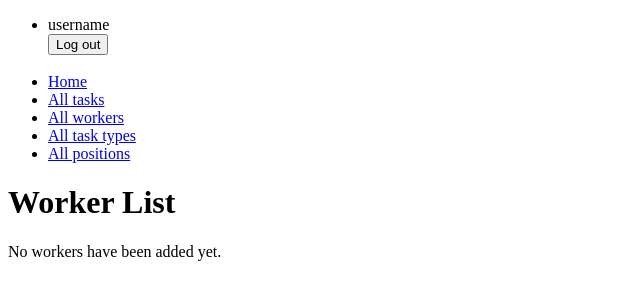
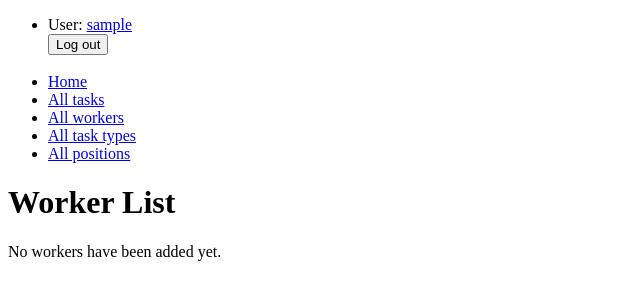
Before and after one commit to MarekBiela/IT-company-task-manager, a Django app: page /workers/ in a window 1280 px wide. Shown: the top 300 px of the page, without its empty margins (0-640 px from the left). Run offline with Django 5.2, Linux system fonts and the light colour scheme; the visitor is signed in with stand-in values (Sample User, id 1); data that the repository does not hold is empty.

Commit message:
add worker detail links

```diff
--- a/tasks/models.py
+++ b/tasks/models.py
@@ -1,5 +1,6 @@
 from django.db import models
 from django.contrib.auth.models import AbstractUser
+from django.urls import reverse
 
 
 class Position(models.Model):
@@ -24,6 +25,9 @@ class Worker(AbstractUser):
 
     def __str__(self):
         return f"{self.username} ({self.first_name} {self.last_name})"
+
+    def get_absolute_url(self):
+        return reverse("tasks:worker-detail", kwargs={"pk": self.pk})
 
 
 class TaskType(models.Model):
--- a/templates/includes/sidebar.html
+++ b/templates/includes/sidebar.html
@@ -1,6 +1,6 @@
 <ul>
   {% if user.is_authenticated %}
-    <li>username</li>
+  <li>User: <a href="{{ user.get_absolute_url }}">{{ user.get_username }}</a></li>
     <form method="post" action="{% url 'logout' %}">
       {% csrf_token %}
       <button type="submit">Log out</button>
--- a/templates/tasks/worker_list.html
+++ b/templates/tasks/worker_list.html
@@ -17,7 +17,7 @@
       {% for worker in worker_list %}
         <tr>
           <td>{{ worker.id }}</td>
-          <td>{{ worker.username }}</td>
+          <td><a href="{{ worker.get_absolute_url }}">{{ worker.username }} {% if user == worker %} (Me){% endif %}</a></td>
           <td>{{ worker.first_name }}</td>
           <td>{{ worker.last_name }}</td>
           <td>{{ worker.email }}</td>
```
